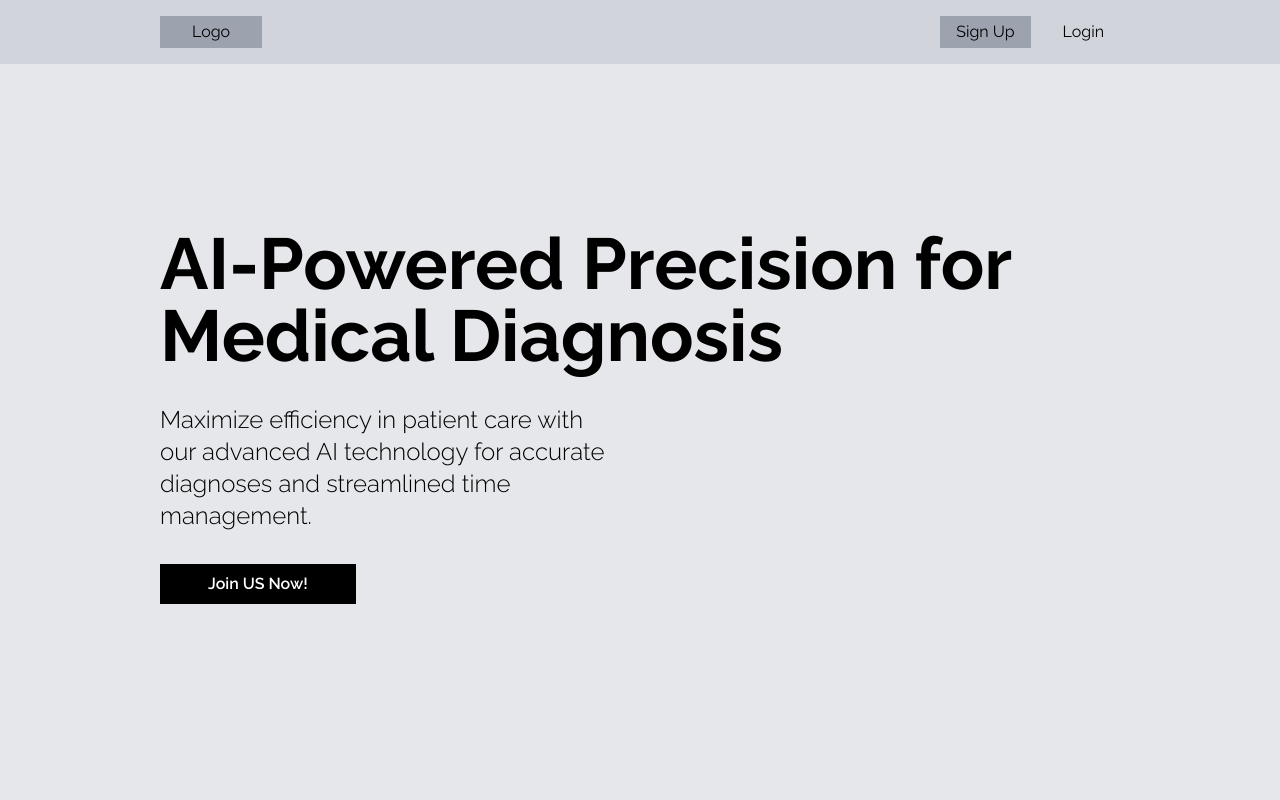
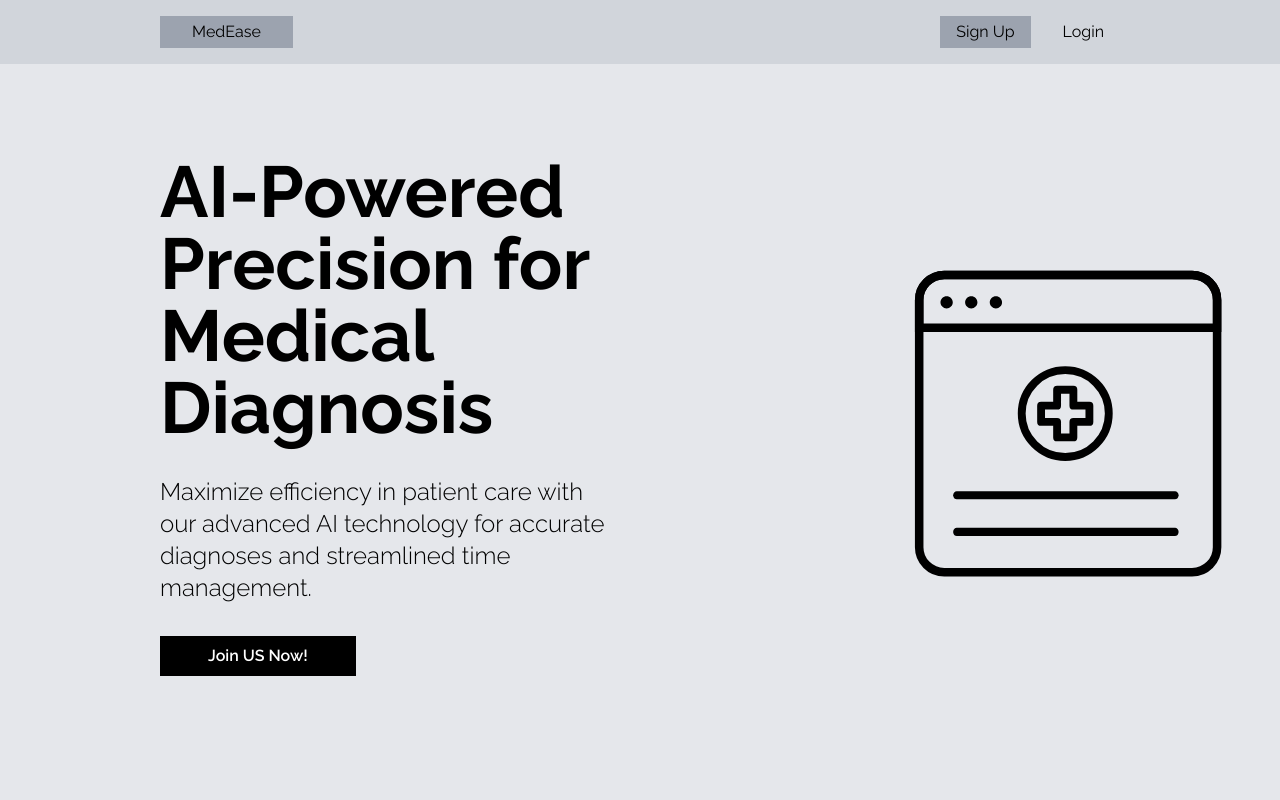
Before and after one commit to op-squad/front, a React (Vite) app: page / in a window 1280 px wide. Shown: the top 800 px of the page. Built offline with nearby package versions, Linux system fonts and the light colour scheme.

Commit message:
add hero.svg in landing page

```diff
--- a/src/components/NavBar.tsx
+++ b/src/components/NavBar.tsx
@@ -1,21 +1,29 @@
+import { Link } from "react-router-dom";
+
 function NavBar() {
   return (
     <nav className="flex justify-between items-center py-4 px-40 bg-gray-300">
       {/* Left section for logo */}
       <div className="flex items-center">
         <div className=" items-center flex justify-center px-8 h-8 bg-gray-400 ">
-          Logo
+          MedEase
         </div>
       </div>
 
       {/* Right section for sign up and login buttons */}
       <div className="flex items-center gap-4">
-        <button className="items-center flex justify-center px-4 h-8 bg-gray-400 ">
+        <Link
+          to="/register"
+          className="items-center flex justify-center px-4 h-8 bg-gray-400 "
+        >
           Sign Up
-        </button>
-        <button className="items-center flex justify-center px-4 h-8 ">
+        </Link>
+        <Link
+          to="/login"
+          className="items-center flex justify-center px-4 h-8"
+        >
           Login
-        </button>
+        </Link>
       </div>
     </nav>
   );
--- a/src/pages/Landing.tsx
+++ b/src/pages/Landing.tsx
@@ -1,5 +1,6 @@
 import Feature from "@/components/Feature";
 import NavBar from "@/components/NavBar";
+import { Link } from "react-router-dom";
 
 function Landing() {
   return (
@@ -7,6 +8,7 @@ function Landing() {
       <NavBar />
 
       {/* Hero section */}
+      <div className="flex bg-gray-200 items-center">
         <div className="flex bg-gray-200 px-40 h-screen flex-col justify-center gap-8">
           <h1 className="font-bold text-7xl">
             AI-Powered Precision for <br />
@@ -17,9 +19,18 @@ function Landing() {
             our advanced AI technology for accurate <br />
             diagnoses and streamlined time <br /> management.
           </p>
-        <button className="bg-black font-semibold mb-24 py-2 px-12 w-fit text-white">
+          <Link
+            to="/register"
+            className="bg-black font-semibold mb-24 py-2 px-12 w-fit text-white"
+          >
             Join US Now!
-        </button>
+          </Link>
+        </div>
+        <img
+          src="src/assets/hero.svg"
+          alt=""
+          className="object-cover mb-20 h-auto max-h-screen w-4/12 max-w-full"
+        />
       </div>
 
       {/* Features section */}
```
Also changed, not shown: src/assets/hero.svg (added). Lines whose indentation alone changed are shown as unchanged.
